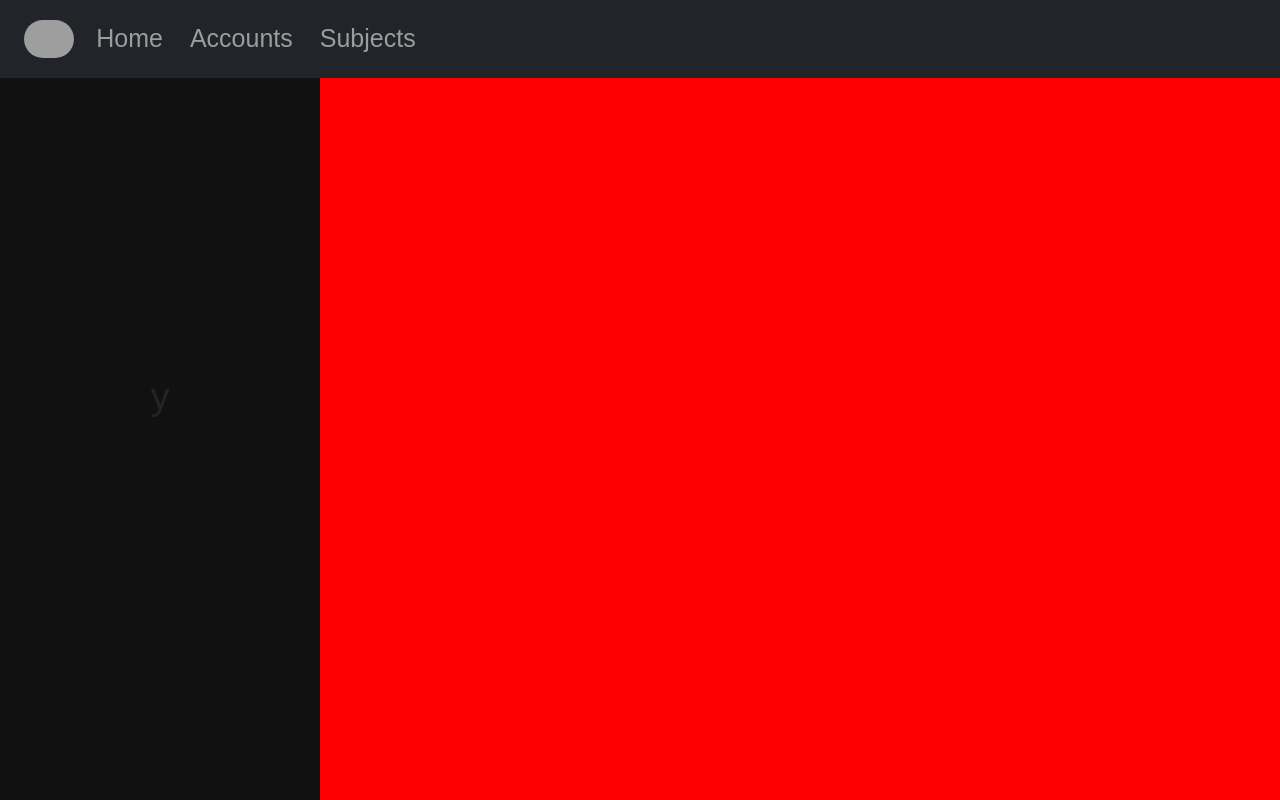
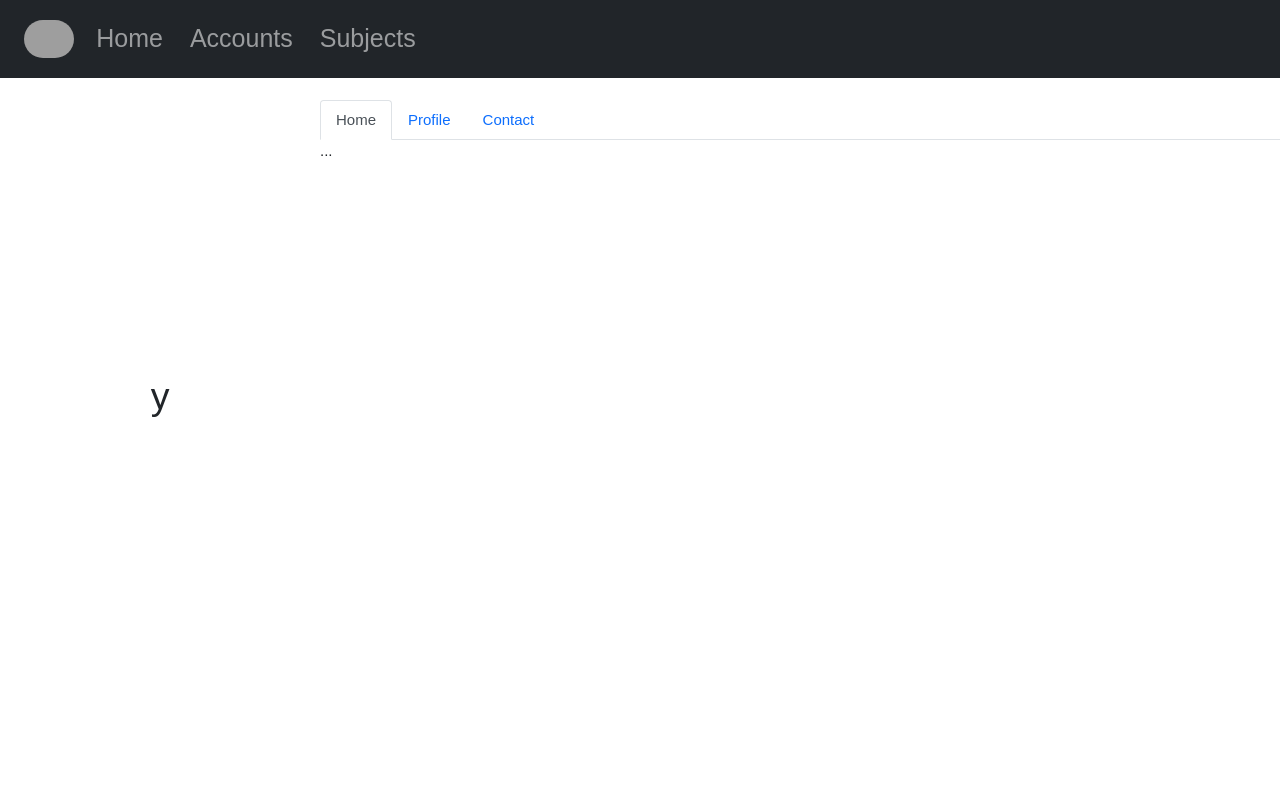
Before and after one commit to Programmer-RD-AI-Archive/My-School-MS, a Flask app: page /Usr/1/Subject/1/Login in a window 1280 px wide. Run offline with Flask 2, Linux system fonts and the light colour scheme; the visitor is signed in with stand-in values (Sample User, id 1); data that the repository does not hold is empty; some libraries are stand-ins or nearby versions; some web fonts are replaced; grey boxes are pictures that could not be loaded.

Commit message:
Update enrolled_courses.css
Co-Authored-By: Ranuga-Disansa <79456372+Programmer-RD-AI@users.noreply.github.com>

```diff
--- a/WEB/static/student/css/enrolled_courses.css
+++ b/WEB/static/student/css/enrolled_courses.css
@@ -17,9 +17,8 @@
   z-index: 1;
   top: 0;
   overflow-x: hidden;
-  padding-top: 20px;
+  padding-top: 100px !important;
   left: 0;
-  background-color: #111;
 }
 .split_right {
   height: 100%;
@@ -28,7 +27,6 @@
   z-index: 1;
   top: 0;
   overflow-x: hidden;
-  padding-top: 20px;
+  padding-top: 100px !important;
   right: 0;
-  background-color: red;
 }
```
